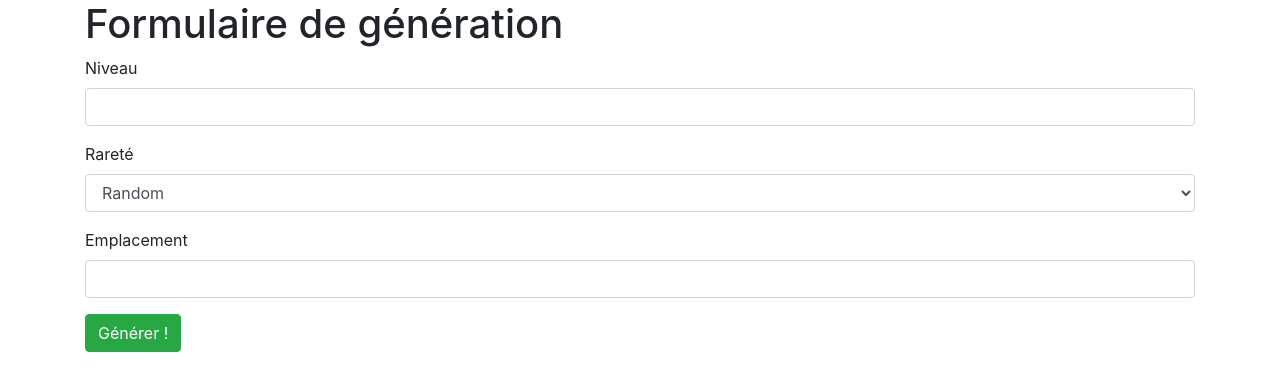
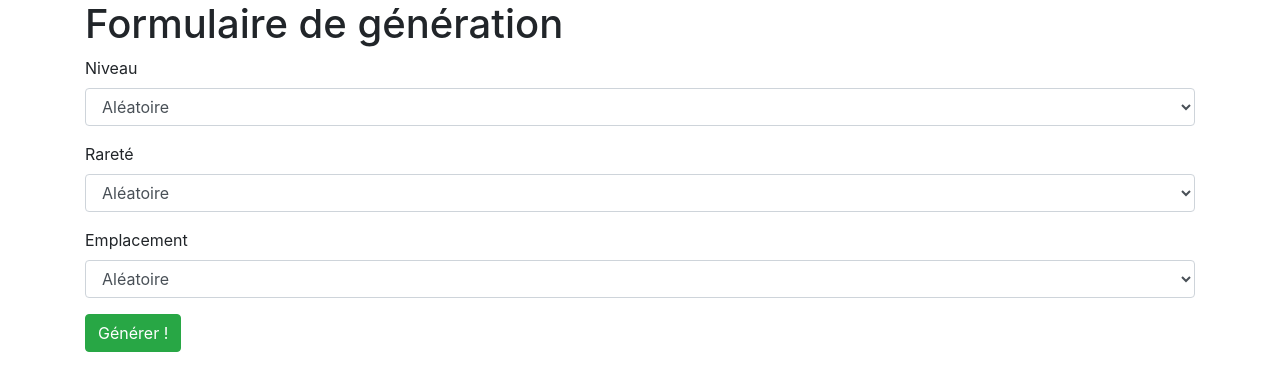
Before and after one commit to Naoskev/avalon-item-generator, an Angular app: page / in a window 1280 px wide. Shown: the top 390 px of the page. Built offline with nearby package versions, Linux system fonts and the light colour scheme.

Commit message:
Ajout des emplacements et liste des niveaux.

```diff
--- /dev/null
+++ b/json-reference-tables/slots.ts
@@ -0,0 +1,64 @@
+import { ItemSlot } from 'src/app/data/itemSlot';
+
+export const slots: ItemSlot[] =[
+    {
+      "key": "item",
+      "name": "Objet",
+      "parentSlotKey": null
+    },
+    {
+      "key": "equipment",
+      "name": "Equipement",
+      "parentSlotKey": "item"
+    },
+    {
+      "key": "body",
+      "name": "Corps",
+      "parentSlotKey": "equipment"
+    },
+    {
+      "key": "arms",
+      "name": "Bras",
+      "parentSlotKey": "body"
+    },
+    {
+      "key": "legs",
+      "name": "Jambes",
+      "parentSlotKey": "body"
+    },
+    {
+      "key": "head",
+      "name": "Tête",
+      "parentSlotKey": "body"
+    },
+    {
+      "key": "torso",
+      "name": "Torse",
+      "parentSlotKey": "body"
+    },
+    {
+      "key": "weapon",
+      "name": "Arme",
+      "parentSlotKey": "equipment"
+    },
+    {
+      "key": "two-handed",
+      "name": "Arme à deux mains",
+      "parentSlotKey": "weapon"
+    },
+    {
+      "key": "single-handed",
+      "name": "Arme à une main",
+      "parentSlotKey": "weapon"
+    },
+    {
+      "key": "main-weapon",
+      "name": "Arme principale",
+      "parentSlotKey": "single-handed"
+    },
+    {
+      "key": "secondary-weapon",
+      "name": "Arme secondaire",
+      "parentSlotKey": "single-handed"
+    }
+   ];
--- a/src/app/generator/reference-data.service.ts
+++ b/src/app/generator/reference-data.service.ts
@@ -5,6 +5,8 @@ import {rarity} from '../../../json-reference-tables/rarity';
 import {secondaryBonus} from '../../../json-reference-tables/secondaryBonus';
 import { RarityRef } from '../data/referenceTables/rarityRef';
 import { SecondaryBonusRef } from '../data/referenceTables/secondaryBonusRef';
+import {slots} from '../../../json-reference-tables/slots';
+import { ItemSlot } from '../data/itemSlot';
 
 @Injectable({
   providedIn: 'root'
@@ -16,10 +18,13 @@ export class ReferenceDataService {
     console.log("deserialize !");
     this.rarityTable = rarity; //deserializeArray(RarityRef, rarityData);
     this.secondaryBonusRef = secondaryBonus;// deserializeArray(SecondaryBonusRef, secondaryBonusData);
+    this.slotsTable = slots;
   }
 
   public rarityTable: RarityRef[];
 
   public secondaryBonusRef: SecondaryBonusRef[];
 
+  public slotsTable: ItemSlot[];
+
 }
--- a/src/app/item-form/item-form.component.css
+++ b/src/app/item-form/item-form.component.css
@@ -0,0 +1,4 @@
+.random-opt{
+    font-style: italic;
+    font-weight: bold;
+}
--- a/src/app/item-form/item-form.component.html
+++ b/src/app/item-form/item-form.component.html
@@ -1,23 +1,32 @@
 <div class="container">
     <h1>Formulaire de génération</h1>
     <form #itemForm="ngForm">
+
       <div class="form-group">
         <label for="item-level">Niveau</label>
-        <input type="number" class="form-control" id="item-level" [(ngModel)]="itemWantedDescriptor.level" name="level">
+        <select class="form-control" id="item-level"
+        [(ngModel)]="itemWantedDescriptor.level" name="level">
+          <option [value]="null" class="random-opt">Aléatoire</option>
+          <option *ngFor="let lv of levelList" [value]="lv">{{lv}}</option>
+        </select>
       </div>
 
       <div class="form-group">
         <label for="item-rarity">Rareté</label>
         <select class="form-control" id="item-rarity"
         [(ngModel)]="itemWantedDescriptor.rarityIndex" name="rarityIndex">
-          <option [value]="null"><i>Random</i></option>
+          <option [value]="null" class="random-opt">Aléatoire</option>
           <option *ngFor="let rar of referenceDataService.rarityTable" [value]="rar.rarityIndex">{{rar.rarityName}}</option>
         </select>
       </div>
 
       <div class="form-group">
         <label for="item-slot">Emplacement</label>
-        <input type="text" class="form-control" id="item-slot">
+        <select class="form-control" id="item-slot"
+        [(ngModel)]="itemWantedDescriptor.slot" name="slot">
+          <option [value]="null" class="random-opt">Aléatoire</option>
+          <option *ngFor="let sl of referenceDataService.slotsTable" [value]="sl">{{sl.name}}</option>
+        </select>
       </div>
 
       <button type="submit" class="btn btn-success">Générer !</button>
--- a/src/app/item-form/item-form.component.ts
+++ b/src/app/item-form/item-form.component.ts
@@ -23,6 +23,8 @@ export class ItemFormComponent implements OnInit {
     console.log("Submit !");
   }
 
+  public levelList = [...Array(11).keys()].splice(1);
+
   public itemWantedDescriptor: ItemDescriptor = new ItemDescriptor();
 
 }
```
